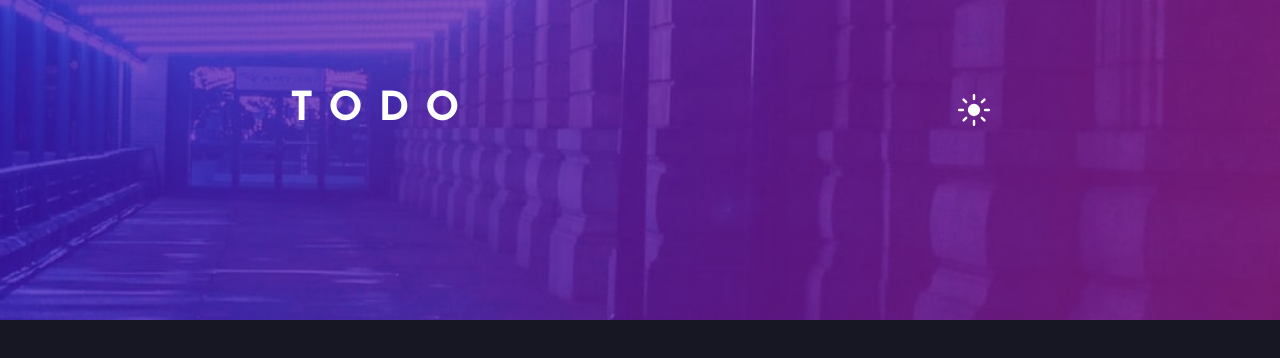
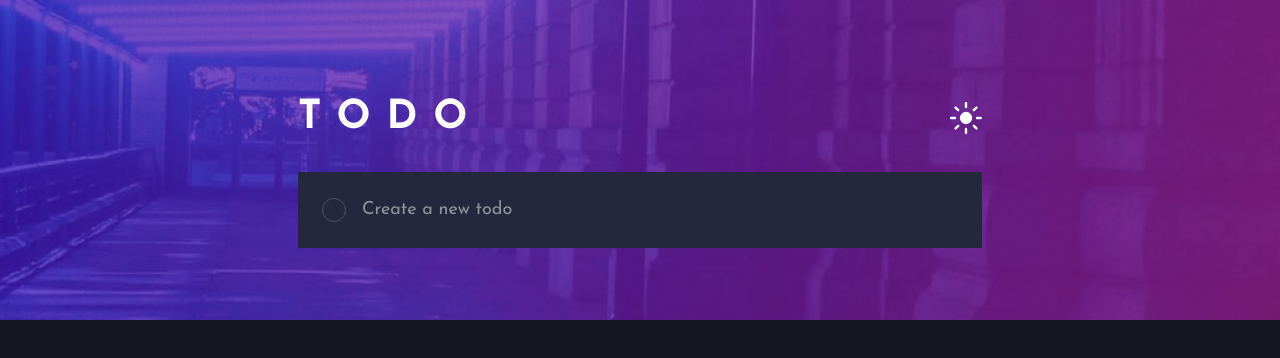
Before and after one commit to rodrigojesus7/todolist-app, a React (Vite) app: page / in a window 1280 px wide. Shown: the top 358 px of the page. Built offline with nearby package versions, Linux system fonts and the light colour scheme.

Commit message:
feat: add input component

```diff
--- a/src/App.tsx
+++ b/src/App.tsx
@@ -1,4 +1,5 @@
 import { TodoHeader } from "./components/TodoHeader"
+import { TodoForm } from "./components/TodoForm"
 
 function App() {
 
@@ -8,7 +9,13 @@
 
       <div className="bg-[url('/images/bg-desktop-dark.jpg')] h-80 bg-cover bg-center">
 
-      <TodoHeader></TodoHeader>
+        <div className="max-w-[43.75rem] m-auto p-2">
+
+          <TodoHeader></TodoHeader>
+
+          <TodoForm></TodoForm>
+
+        </div>
 
       </div>
 
--- /dev/null
+++ b/src/components/TodoForm/index.tsx
@@ -0,0 +1,17 @@
+const TodoForm = () => {
+    return (
+        <form className="relative mb-10">
+
+            <span className="absolute w-6 h-6 border border-neutral-very-dark-grayish-blue top-1/2 -translate-y-1/2 rounded-full left-6"></span>
+
+            <input
+                type="text"
+                placeholder="Create a new todo"
+                name="todo" className="bg-neutral-very-dark-desaturated-blue w-full text-white rouded-md py-6 pl-16 outline-none text-lg"
+            />
+
+        </form>
+    )
+}
+
+export { TodoForm }
--- a/src/components/TodoHeader/index.tsx
+++ b/src/components/TodoHeader/index.tsx
@@ -2,7 +2,7 @@
 
 const TodoHeader = () => {
     return (
-        <header className='flex justify-between max-w-[43.75rem] m-auto mb-6 pt-20'>
+        <header className='flex justify-between mb-6 pt-20'>
             <h1 className='text-white text-[2.5rem] font-bold tracking-[1rem]'>TODO</h1>
 
             <button>
```
Also changed, not shown: 1 other file (tests, documents, lock files or other folders).
